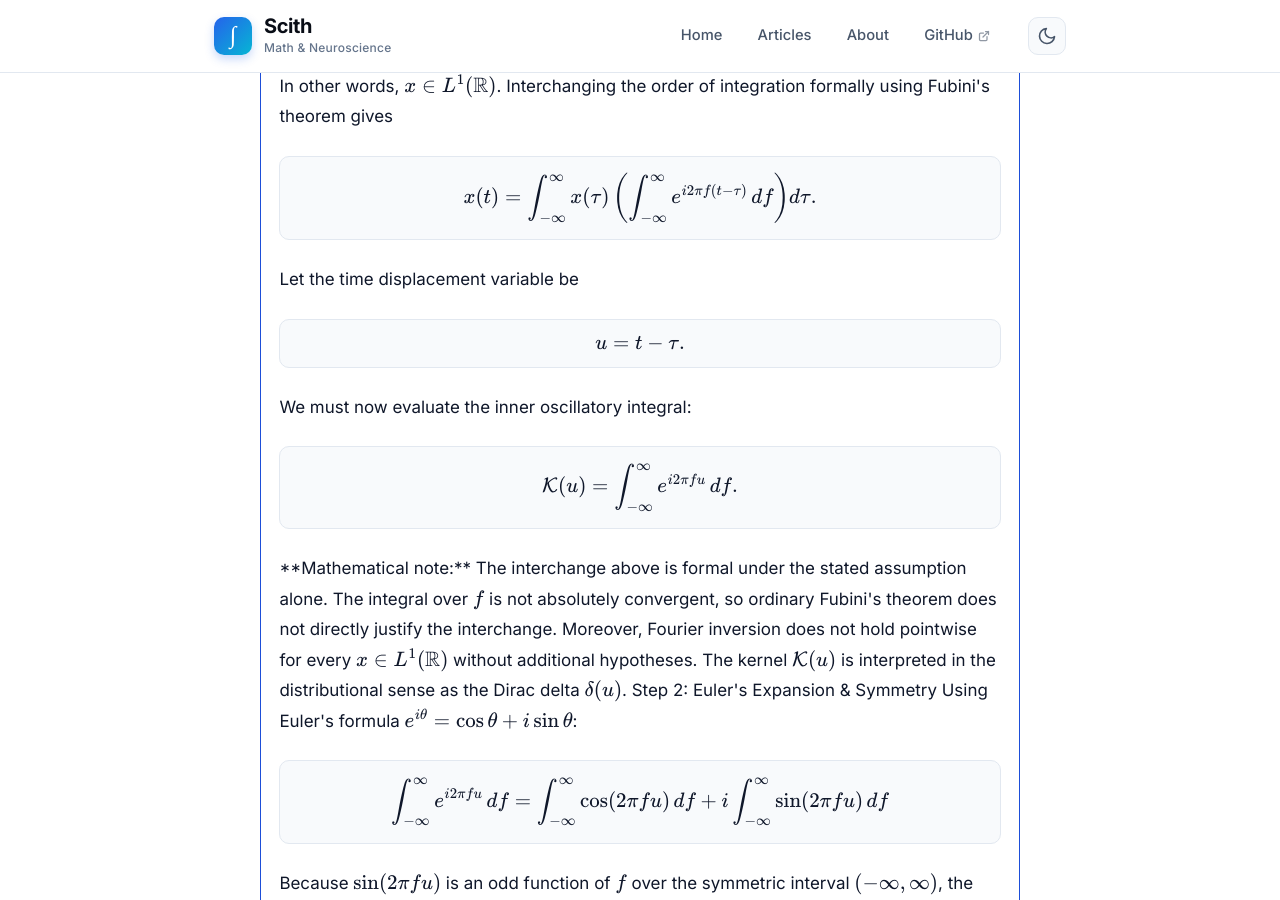
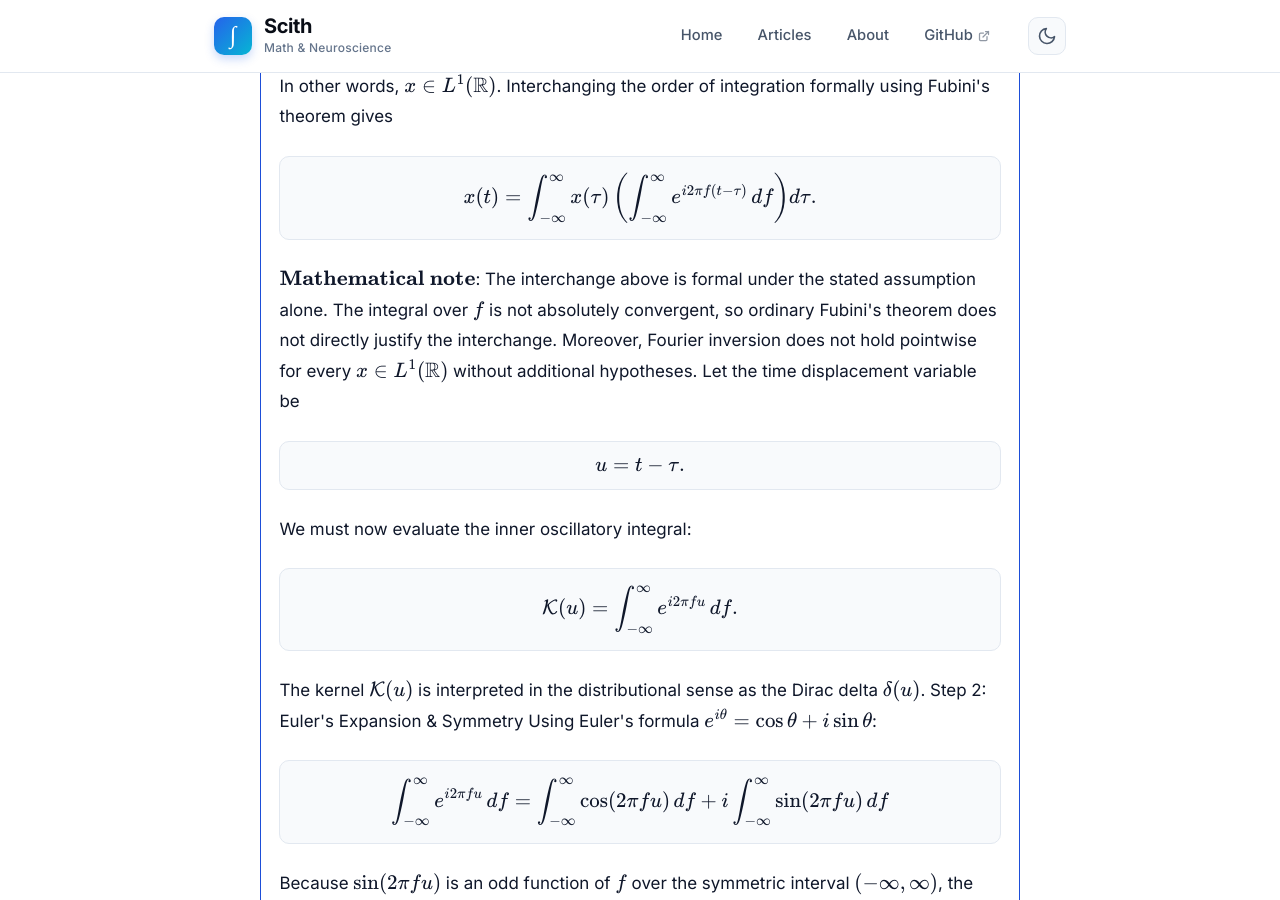
Before and after one commit to yashmrsawant/yashmrsawant.github.io, a Jekyll site: the page built from _posts/2026-04-01-the-fourier-transform-theory-proofs-and-neural-applications.md, in a window 1280 px wide and 900 px high, scrolled down 7925 px. Built offline with Jekyll 4.4.1, drawn with Linux system fonts in a browser that asks for light colours; some of the changed lines change nothing that is shown.

Commit message:
Auto-commit: Update blog 2026-10-18 11:59:54

```diff
--- a/_posts/2026-04-01-the-fourier-transform-theory-proofs-and-neural-applications.md
+++ b/_posts/2026-04-01-the-fourier-transform-theory-proofs-and-neural-applications.md
@@ -277,6 +277,8 @@
 \right)d\tau.
 $$
 
+$\textbf{Mathematical note}$: The interchange above is formal under the stated assumption alone. The integral over \(f\) is not absolutely convergent, so ordinary Fubini's theorem does not directly justify the interchange. Moreover, Fourier inversion does not hold pointwise for every \(x\in L^1(\mathbb{R})\) without additional hypotheses.
+
 Let the time displacement variable be
 
 $$
@@ -290,7 +292,8 @@
 \int_{-\infty}^{\infty}e^{i2\pi fu}\,df.
 $$
 
-**Mathematical note:** The interchange above is formal under the stated assumption alone. The integral over \(f\) is not absolutely convergent, so ordinary Fubini's theorem does not directly justify the interchange. Moreover, Fourier inversion does not hold pointwise for every \(x\in L^1(\mathbb{R})\) without additional hypotheses. The kernel \(\mathcal{K}(u)\) is interpreted in the distributional sense as the Dirac delta \(\delta(u)\).
+
+The kernel \(\mathcal{K}(u)\) is interpreted in the distributional sense as the Dirac delta \(\delta(u)\).
 
 
 
```
